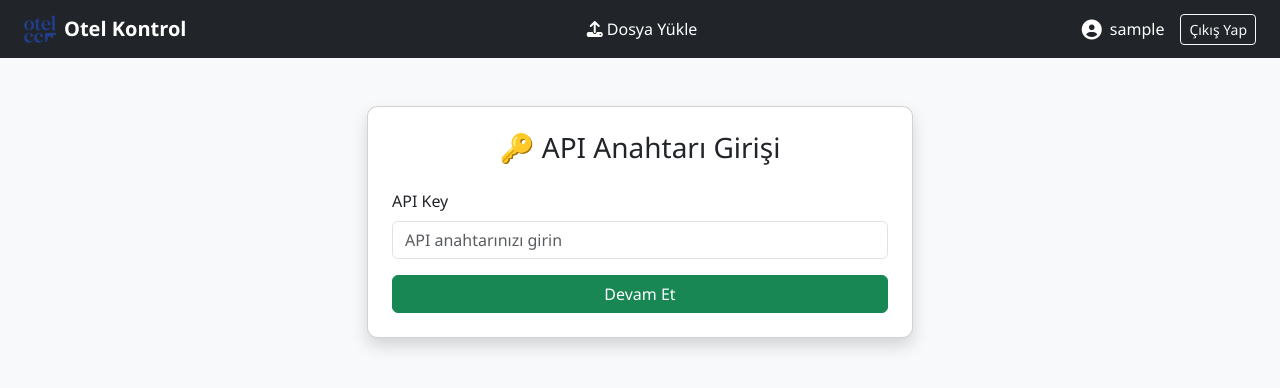
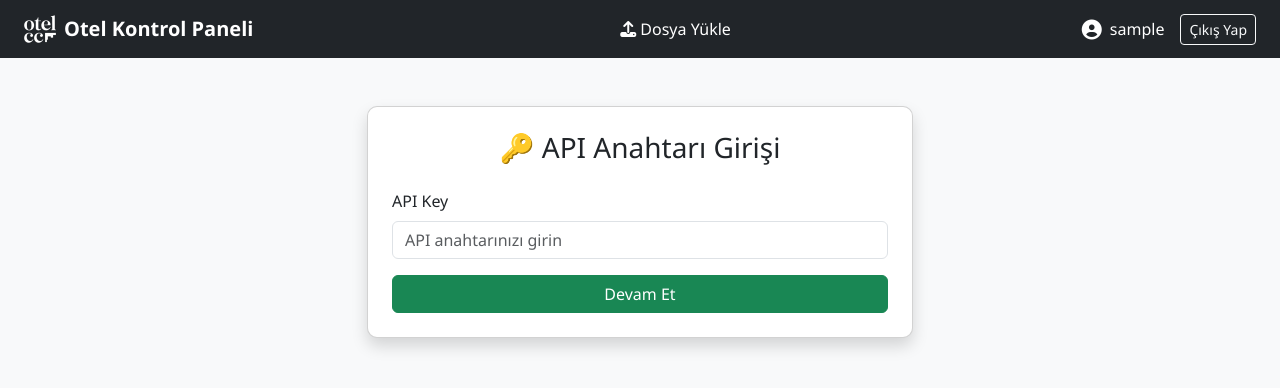
Before and after one commit to GrafikOtelCM/otelkontrol_web, a Flask app: page /apikey in a window 1280 px wide. Shown: the top 388 px of the page. Run offline with Flask 3, Linux system fonts and the light colour scheme; the visitor is signed in with stand-in values (Sample User, id 1).

```diff
--- a/templates/base.html
+++ b/templates/base.html
@@ -14,7 +14,7 @@
     {% if session.get('username') %}
       <a class="navbar-brand fw-bold d-flex align-items-center" href="{{ url_for('upload') }}">
         <img src="{{ url_for('static', filename='images/logo.png') }}" alt="Logo" width="32" height="32" class="me-2">
-        Otel Kontrol
+        Otel Kontrol Paneli
       </a>
     {% else %}
       <a class="navbar-brand fw-bold d-flex align-items-center" href="{{ url_for('login') }}">
```
Also changed, not shown: static/images/logo.png.
